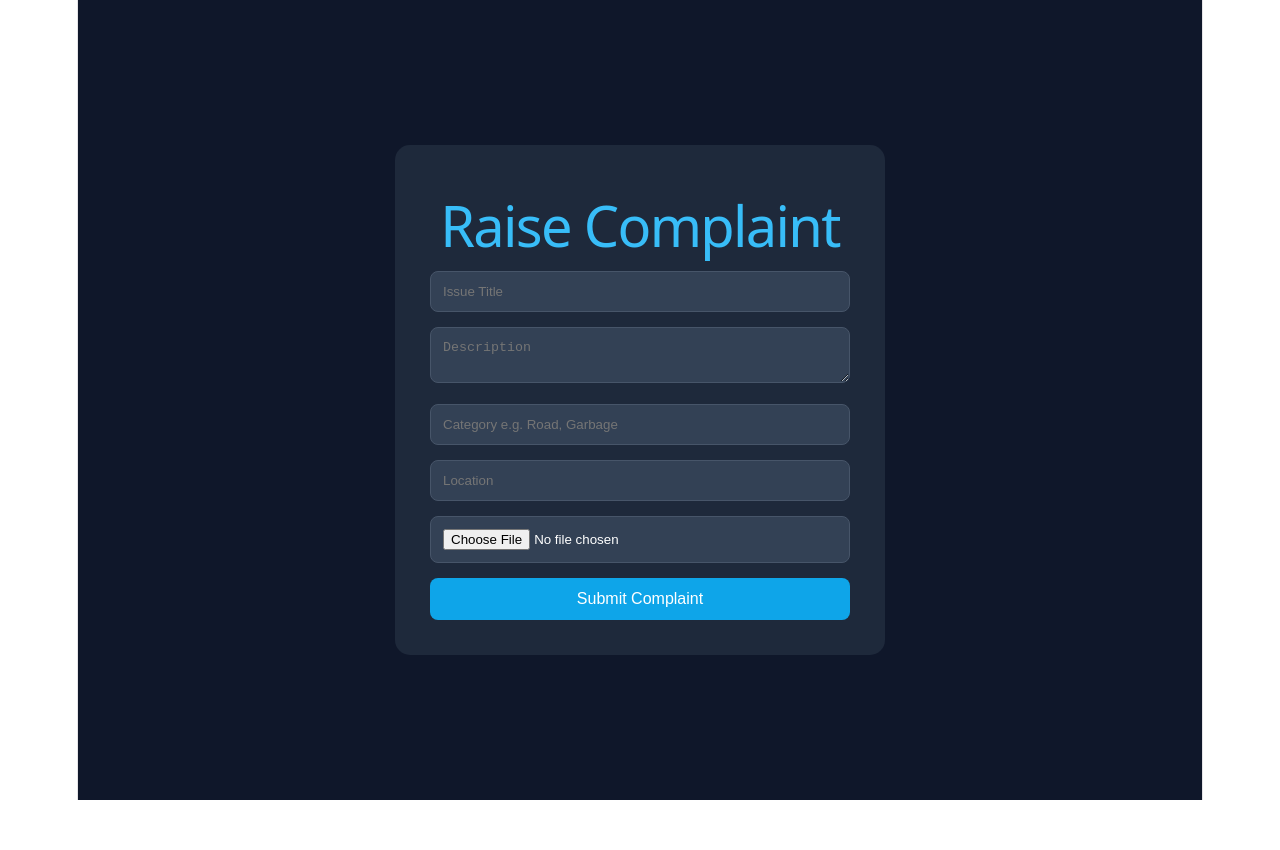
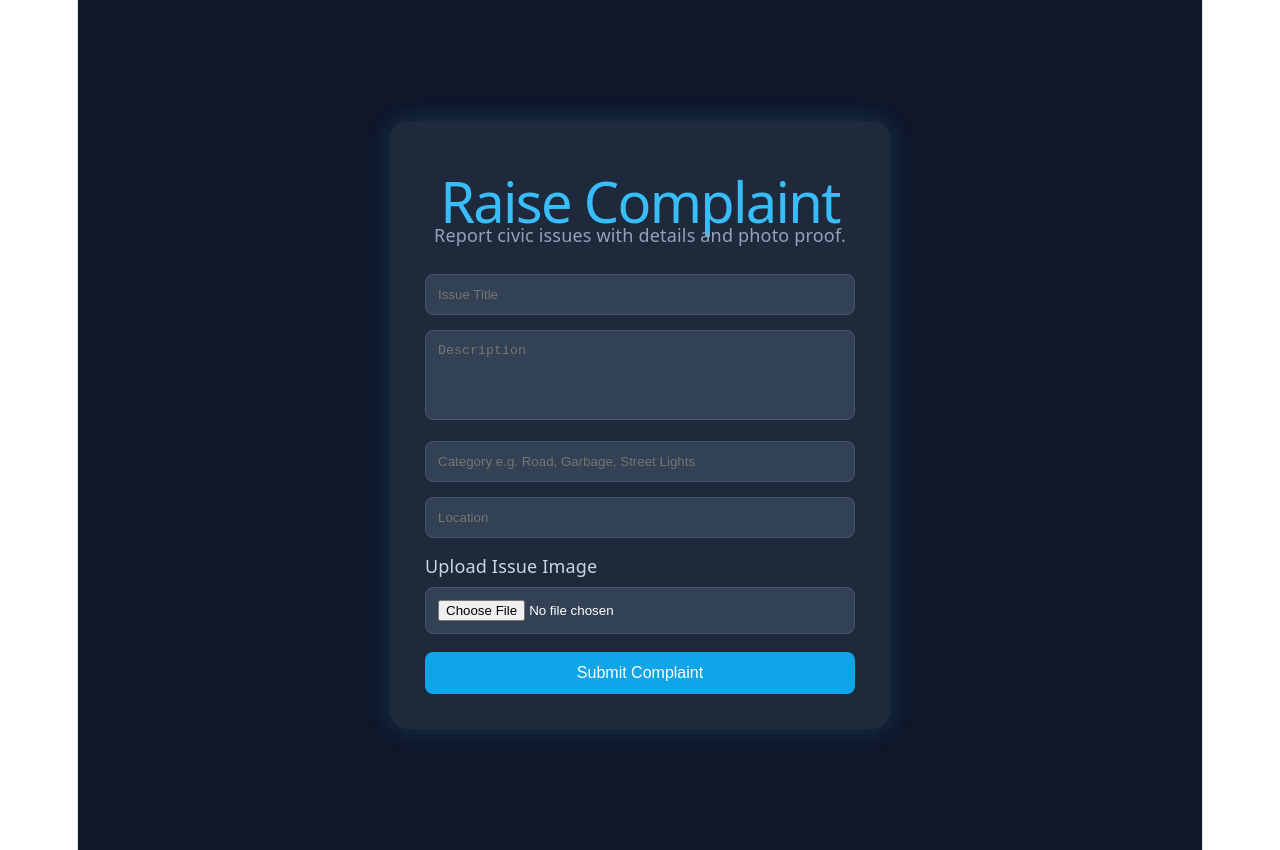
Before and after one commit to AkshitaSood915/Project-CivicVoice, a React app in the folder Frontend/: page /create-issue in a window 1280 px wide. Before the commit the page ends 800 px from the top, so only its background shows below. Built offline with nearby package versions, Linux system fonts and the light colour scheme; sample sign-in values are in the browser's storage; the HTML template or start-up script is replaced by a standard one.

Commit message:
Initial Commit

```diff
--- a/Frontend/src/App.jsx
+++ b/Frontend/src/App.jsx
@@ -6,14 +6,15 @@ import Register from "./pages/Register";
 import Dashboard from "./pages/Dashboard";
 import CreateIssue from "./pages/CreateIssue";
 import Profile from "./pages/Profile";
-import ProtectedRoute from "./ProtectedRoute.jsx";
+import ProtectedRoute from "./ProtectedRoute";
 
 function App() {
   return (
     <BrowserRouter>
       <Routes>
-        <Route path="/" element={<Login />} />
-        <Route path="/home" element={<Home />} />
+        <Route path="/" element={<Home />} />
+
+        <Route path="/login" element={<Login />} />
         <Route path="/register" element={<Register />} />
 
         <Route
--- a/Frontend/src/ProtectedRoute.jsx
+++ b/Frontend/src/ProtectedRoute.jsx
@@ -4,7 +4,7 @@ function ProtectedRoute({ children }) {
   const token = localStorage.getItem("token");
 
   if (!token) {
-    return <Navigate to="/" replace />;
+    return <Navigate to="/login" replace />;
   }
 
   return children;
--- a/Frontend/src/pages/CreateIssue.jsx
+++ b/Frontend/src/pages/CreateIssue.jsx
@@ -1,5 +1,6 @@
 import { useState } from "react";
 import axios from "axios";
+import { toast } from "react-toastify";
 
 function CreateIssue() {
   const [form, setForm] = useState({
@@ -33,13 +34,9 @@ function CreateIssue() {
         formData.append("image", image);
       }
 
-      await axios.post("http://localhost:5000/api/issues", formData, {
-        headers: {
-          "Content-Type": "multipart/form-data",
-        },
-      });
+      await axios.post("http://localhost:5000/api/issues", formData);
 
-      alert("Complaint added successfully");
+      toast.success("Complaint added successfully");
 
       setForm({
         title: "",
@@ -49,9 +46,11 @@ function CreateIssue() {
       });
 
       setImage(null);
+      e.target.reset();
     } catch (error) {
       console.log(error);
-      alert(
+
+      toast.error(
         error.response?.data?.message ||
           error.message ||
           "Something went wrong"
@@ -62,7 +61,8 @@ function CreateIssue() {
   return (
     <div style={pageStyle}>
       <div style={cardStyle}>
-        <h1 style={{ color: "#38bdf8" }}>Raise Complaint</h1>
+        <h1 style={headingStyle}>Raise Complaint</h1>
+        <p style={subText}>Report civic issues with details and photo proof.</p>
 
         <form onSubmit={handleSubmit}>
           <input
@@ -71,6 +71,7 @@ function CreateIssue() {
             value={form.title}
             onChange={handleChange}
             style={inputStyle}
+            required
           />
 
           <textarea
@@ -78,15 +79,17 @@ function CreateIssue() {
             placeholder="Description"
             value={form.description}
             onChange={handleChange}
-            style={inputStyle}
+            style={textareaStyle}
+            required
           />
 
           <input
             name="category"
-            placeholder="Category e.g. Road, Garbage"
+            placeholder="Category e.g. Road, Garbage, Street Lights"
             value={form.category}
             onChange={handleChange}
             style={inputStyle}
+            required
           />
 
           <input
@@ -95,7 +98,10 @@ function CreateIssue() {
             value={form.location}
             onChange={handleChange}
             style={inputStyle}
+            required
           />
+
+          <label style={labelStyle}>Upload Issue Image</label>
 
           <input
             type="file"
@@ -104,7 +110,9 @@ function CreateIssue() {
             style={fileInputStyle}
           />
 
-          <button style={buttonStyle}>Submit Complaint</button>
+          <button type="submit" style={buttonStyle}>
+            Submit Complaint
+          </button>
         </form>
       </div>
     </div>
@@ -117,14 +125,26 @@ const pageStyle = {
   display: "flex",
   justifyContent: "center",
   alignItems: "center",
+  padding: "25px",
 };
 
 const cardStyle = {
   background: "#1e293b",
   padding: "35px",
-  borderRadius: "15px",
-  width: "420px",
+  borderRadius: "18px",
+  width: "430px",
   textAlign: "center",
+  boxShadow: "0 0 25px rgba(56,189,248,0.18)",
+};
+
+const headingStyle = {
+  color: "#38bdf8",
+  marginBottom: "8px",
+};
+
+const subText = {
+  color: "#94a3b8",
+  marginBottom: "25px",
 };
 
 const inputStyle = {
@@ -138,10 +158,23 @@ const inputStyle = {
   boxSizing: "border-box",
 };
 
+const textareaStyle = {
+  ...inputStyle,
+  minHeight: "90px",
+  resize: "none",
+};
+
+const labelStyle = {
+  display: "block",
+  color: "#cbd5e1",
+  textAlign: "left",
+  marginBottom: "8px",
+};
+
 const fileInputStyle = {
   width: "100%",
   padding: "12px",
-  marginBottom: "15px",
+  marginBottom: "18px",
   borderRadius: "8px",
   border: "1px solid #475569",
   background: "#334155",
--- a/Frontend/src/pages/Dashboard.jsx
+++ b/Frontend/src/pages/Dashboard.jsx
@@ -1,7 +1,7 @@
+import { toast } from "react-toastify";
 import { useEffect, useState } from "react";
 import { useNavigate } from "react-router-dom";
 import axios from "axios";
-import { toast } from "react-toastify";
 
 function Dashboard() {
   const navigate = useNavigate();
@@ -24,7 +24,7 @@ function Dashboard() {
       await axios.put(`http://localhost:5000/api/issues/${id}`, { status });
       fetchIssues();
     } catch {
-      alert("Status update failed");
+      toast.error("Status update failed");
     }
   };
 
@@ -37,10 +37,10 @@ function Dashboard() {
 
     try {
       await axios.delete(`http://localhost:5000/api/issues/${id}`);
-      alert("Complaint deleted successfully");
+      toast.success("Complaint deleted successfully");
       fetchIssues();
     } catch {
-      alert("Delete failed");
+      toast.error("Delete failed");
     }
   };
 
--- a/Frontend/src/pages/Home.jsx
+++ b/Frontend/src/pages/Home.jsx
@@ -70,7 +70,7 @@ function Home() {
               Profile
             </button>
 
-            <button style={navTextBtn} onClick={() => navigate("/")}>
+            <button style={navTextBtn} onClick={() => navigate("/login")}>
               Login
             </button>
 
```
